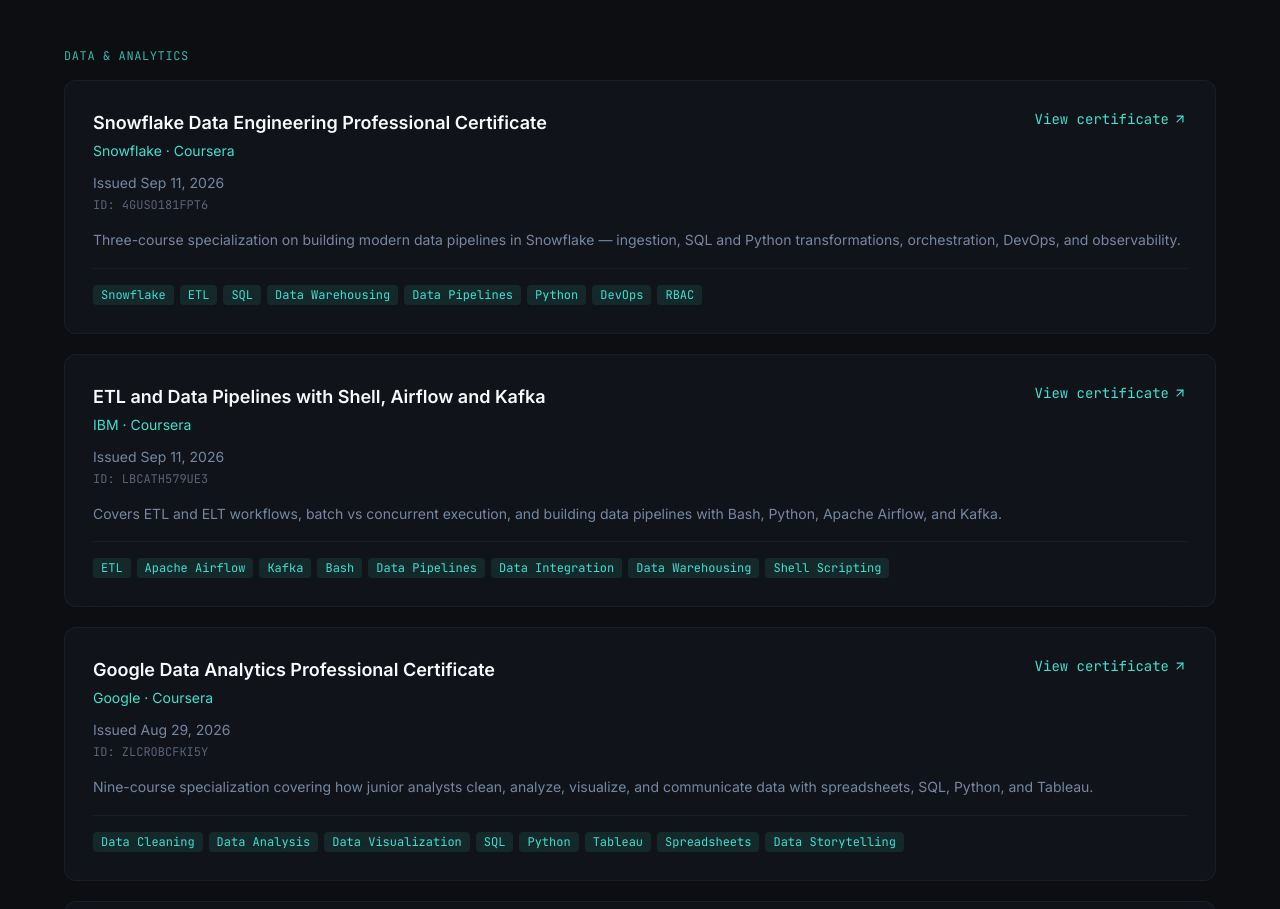
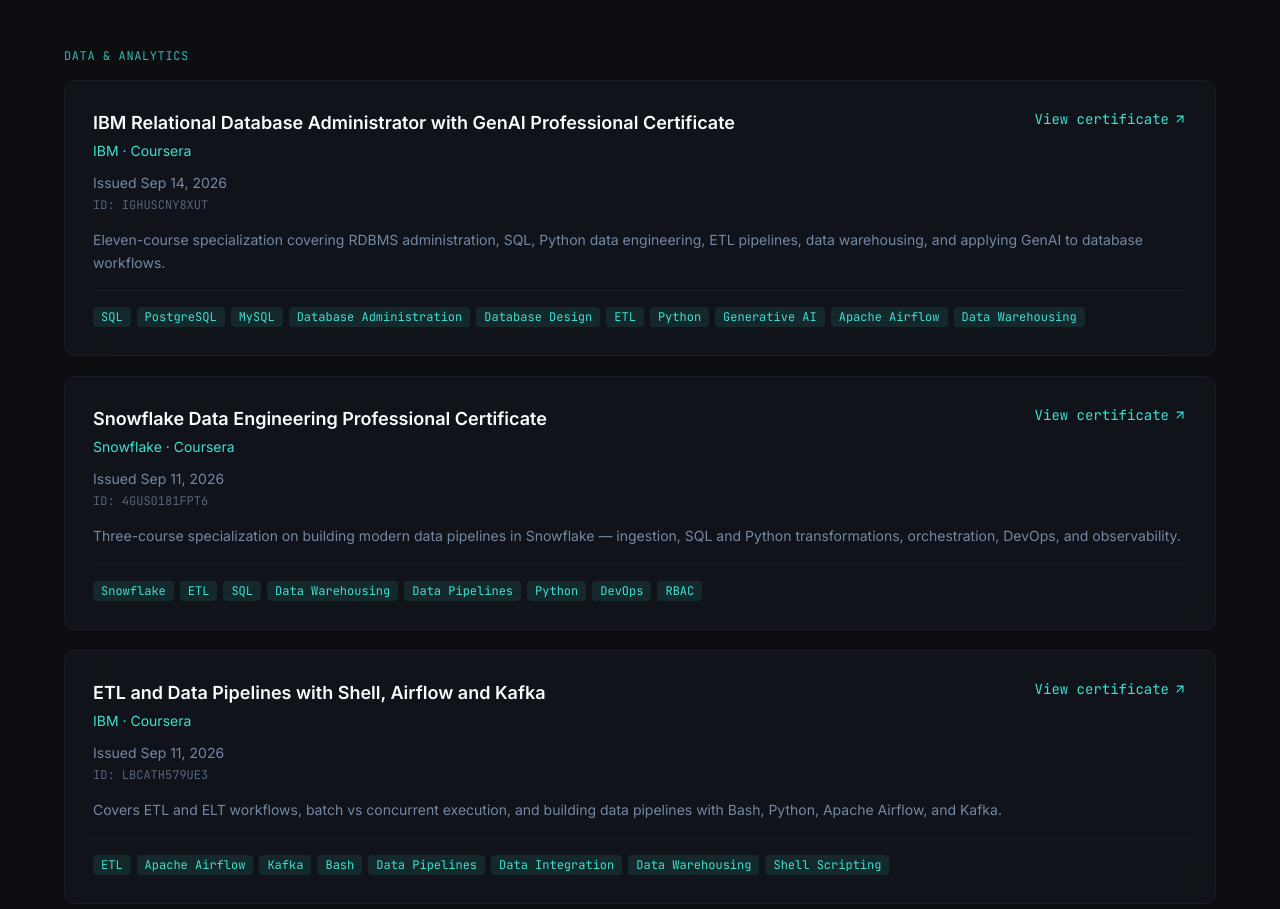
Before and after one commit to darderrdur17/Derren_Winata_Personal_Website, a React (Vite) app: page /certifications in a window 1280 px wide. Shown: the part 2365-3274 px from the top of the page. Built offline with nearby package versions, Linux system fonts and the light colour scheme; no server answers; the HTML template or start-up script is replaced by a standard one.

Commit message:
Add IBM Relational Database Administrator with GenAI certificate and PDF.
Adds the Coursera specialization to Data & Analytics with DBA, SQL, ETL, and GenAI skills plus view-certificate link.

Co-authored-by: Cursor <cursoragent@cursor.com>

```diff
--- a/src/data/certifications.ts
+++ b/src/data/certifications.ts
@@ -86,6 +86,27 @@ export const certificationGroups: { label: string; items: Certification[] }[] =
   {
     label: "Data & Analytics",
     items: [
+      {
+        title: "IBM Relational Database Administrator with GenAI Professional Certificate",
+        issuer: "IBM · Coursera",
+        date: "Sep 14, 2026",
+        credentialId: "IGHUSCNY8XUT",
+        certificateUrl: "/certificates/ibm-rdb-admin-genai-coursera.pdf",
+        insight:
+          "Eleven-course specialization covering RDBMS administration, SQL, Python data engineering, ETL pipelines, data warehousing, and applying GenAI to database workflows.",
+        skills: [
+          "SQL",
+          "PostgreSQL",
+          "MySQL",
+          "Database Administration",
+          "Database Design",
+          "ETL",
+          "Python",
+          "Generative AI",
+          "Apache Airflow",
+          "Data Warehousing",
+        ],
+      },
       {
         title: "Snowflake Data Engineering Professional Certificate",
         issuer: "Snowflake · Coursera",
```
Also changed, not shown: 1 other file (tests, documents, lock files or other folders).
